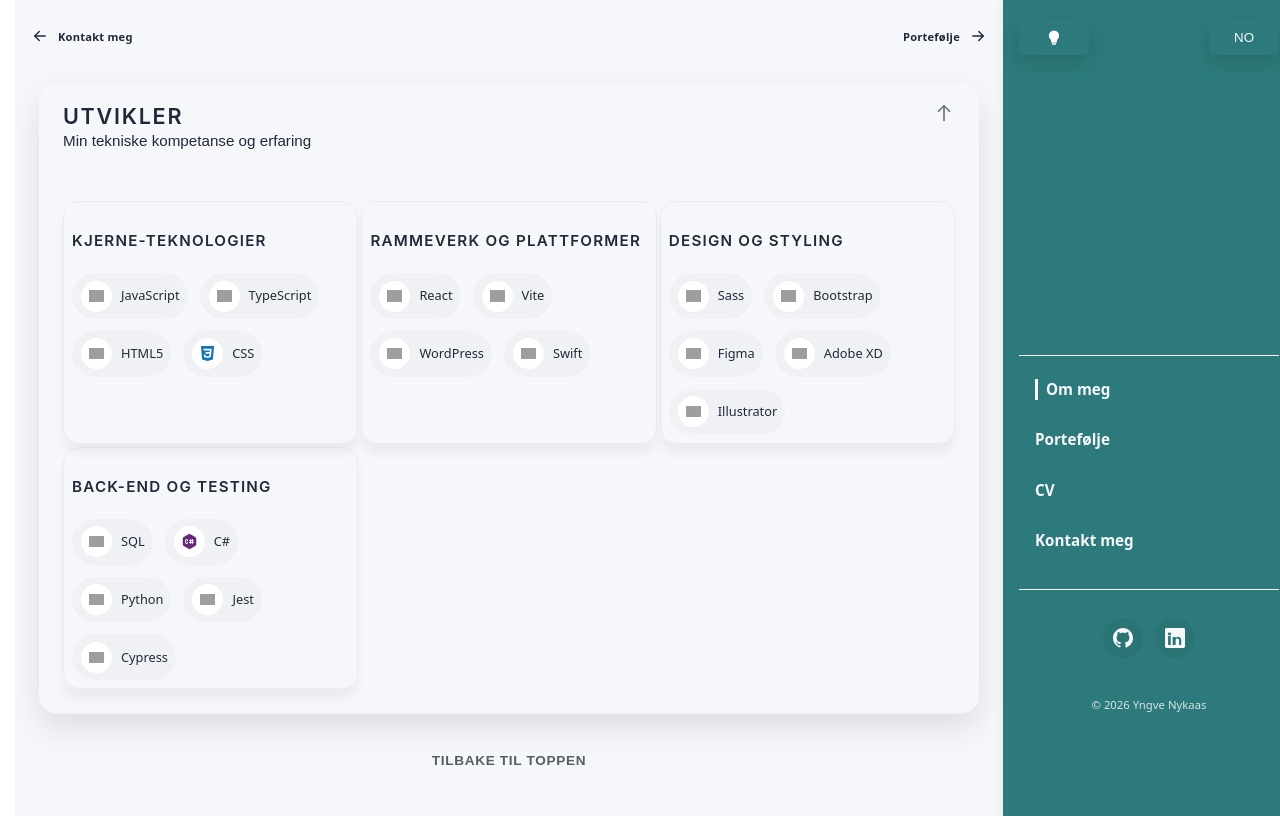
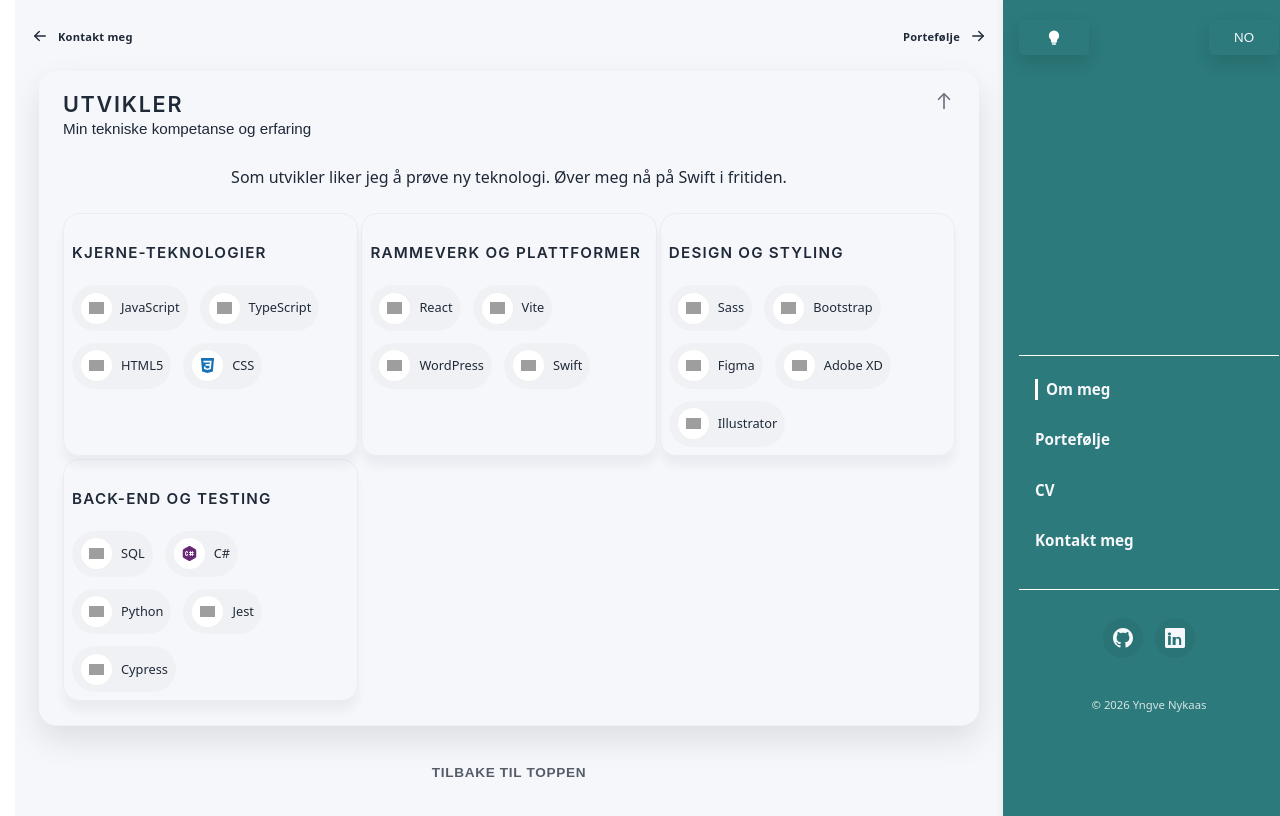
Before and after one commit to YngvN/YngvN.github.io, a React (Vite) app: page /#about in a window 1280 px wide. Both pictures are taken after a click on the element 509 px from the left and 414 px from the top of the page. Built offline with nearby package versions, Linux system fonts and the light colour scheme; grey boxes are pictures that could not be loaded.

Commit message:
Update developer-content.tsx

```diff
--- a/src/pages/about/components/developer-content.tsx
+++ b/src/pages/about/components/developer-content.tsx
@@ -13,12 +13,13 @@
     technologies: Technology[];
 };
 
-const DeveloperContent: React.FC<DeveloperContentProps> = ({ intro: _intro, tiles }) => (
+const DeveloperContent: React.FC<DeveloperContentProps> = ({ intro, tiles }) => (
     <div className="developer-content">
+        <p>{intro}</p>
         <div className="tech-tiles">
             {tiles.map(({ id, title, technologies }) => (
                 <div className="tech-tile" key={id}>
-                    <h4 className='dropdown-title'>{title}</h4>
+                    <h4 className="dropdown-title">{title}</h4>
                     <TechLogoGrid technologies={technologies} keyPrefix={id} />
                 </div>
             ))}
```
